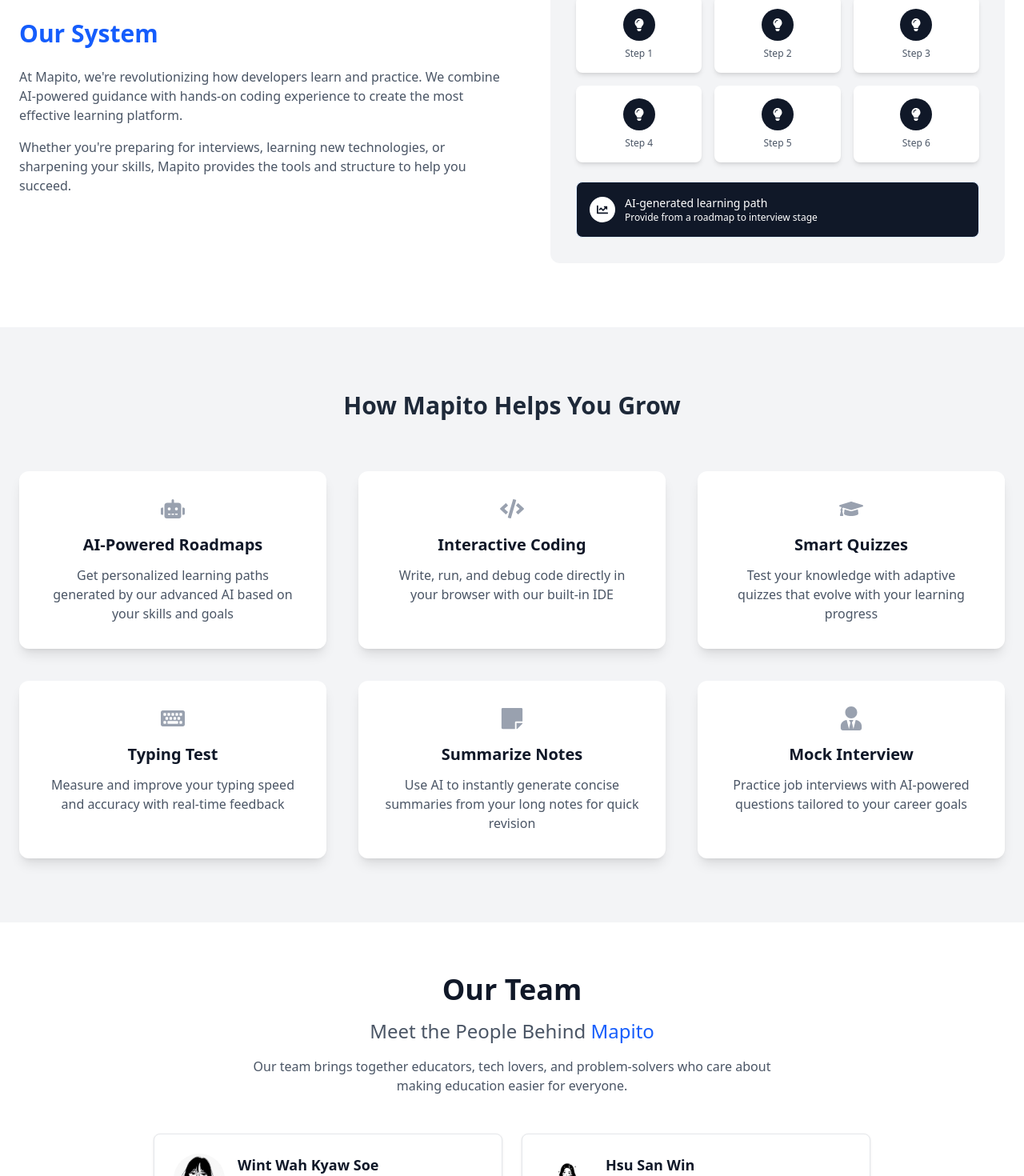
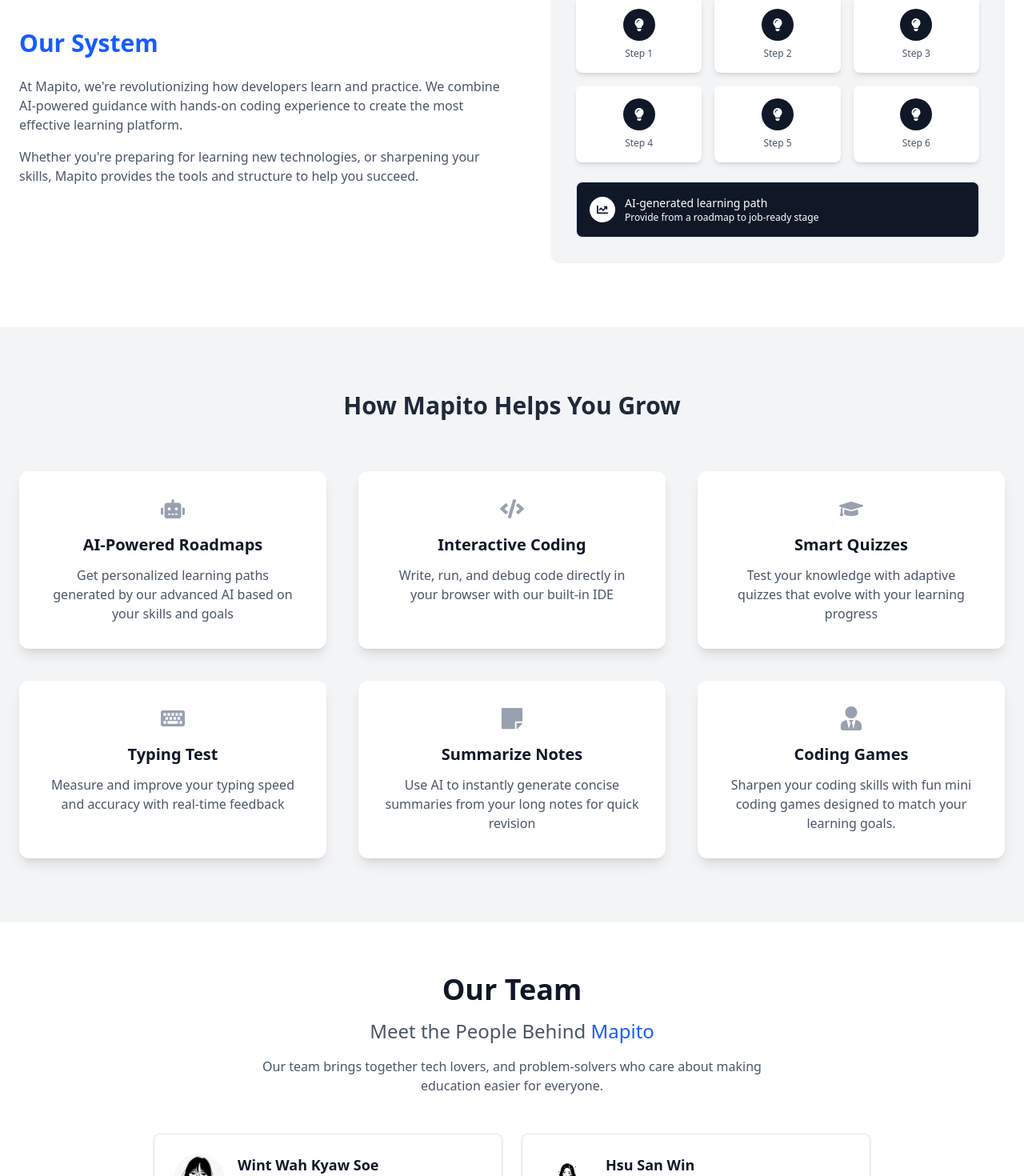
Before and after one commit to wintwah243/Mapito, a React (Vite) app in the folder mapito/: page /landingaboutus in a window 1280 px wide. Shown: the part 429-1899 px from the top of the page at 80% size. Built offline with nearby package versions, Linux system fonts and the light colour scheme.

Commit message:
ui update

```diff
--- a/mapito/src/Landing/LandingAboutus.jsx
+++ b/mapito/src/Landing/LandingAboutus.jsx
@@ -47,8 +47,8 @@ const LandingAboutus = () => {
     },
     {
       icon: <FaUserTie className="text-3xl text-gray-400" />,
-      title: "Mock Interview",
-      description: "Practice job interviews with AI-powered questions tailored to your career goals"
+      title: "Coding Games",
+      description: "Sharpen your coding skills with fun mini coding games designed to match your learning goals."
     }
   ];
 
@@ -86,7 +86,7 @@ const LandingAboutus = () => {
                   hands-on coding experience to create the most effective learning platform.
                 </p>
                 <p className="text-gray-600 mb-6">
-                  Whether you're preparing for interviews, learning new technologies, or sharpening your skills,
+                  Whether you're preparing for learning new technologies, or sharpening your skills,
                   Mapito provides the tools and structure to help you succeed.
                 </p>
               </div>
@@ -109,7 +109,7 @@ const LandingAboutus = () => {
                       </div>
                       <div>
                         <p className="text-sm font-medium text-white">AI-generated learning path</p>
-                        <p className="text-xs text-white">Provide from a roadmap to interview stage</p>
+                        <p className="text-xs text-white">Provide from a roadmap to job-ready stage</p>
                       </div>
                     </div>
                   </div>
@@ -151,7 +151,7 @@ const LandingAboutus = () => {
                 Meet the People Behind <span className='text-blue-600'>Mapito</span>
               </h2>
               <p className="mt-4 text-gray-600 max-w-2xl mx-auto">
-                Our team brings together educators, tech lovers, and problem-solvers who care about making education easier for everyone.
+                Our team brings together tech lovers, and problem-solvers who care about making education easier for everyone.
               </p>
             </div>
 
```
